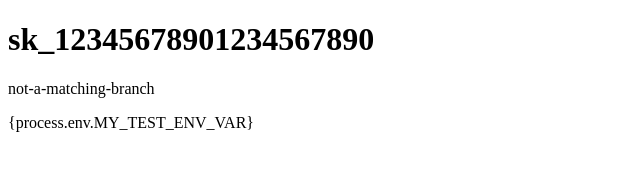
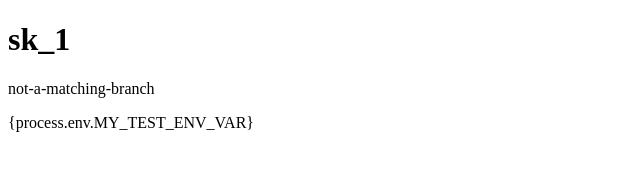
Before and after one commit to aitchiss/lighthouse-test-site, a website: page build/index.html in a window 1280 px wide. Shown: the whole page, without its empty margins (0-640 px from the left). Drawn offline with Linux system fonts and the light colour scheme.

Commit message:
Update index.html

```diff
--- a/build/index.html
+++ b/build/index.html
@@ -7,7 +7,7 @@
     <title>Index page</title>
 </head>
 <body>
-    <h1> sk_12345678901234567890</h1>
+    <h1> sk_1</h1>
     <p>not-a-matching-branch</p>
     <p>{process.env.MY_TEST_ENV_VAR}</p>
 </body>
```
